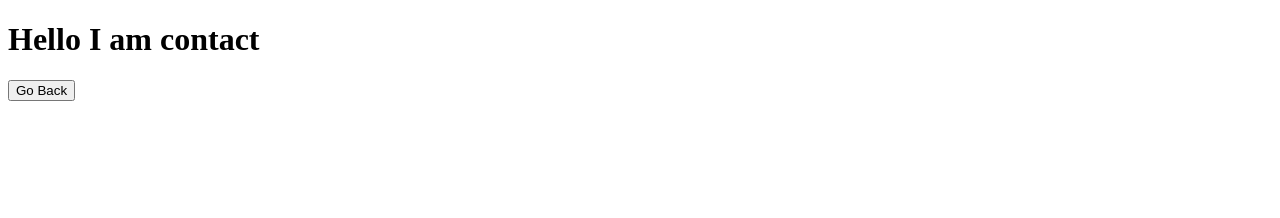
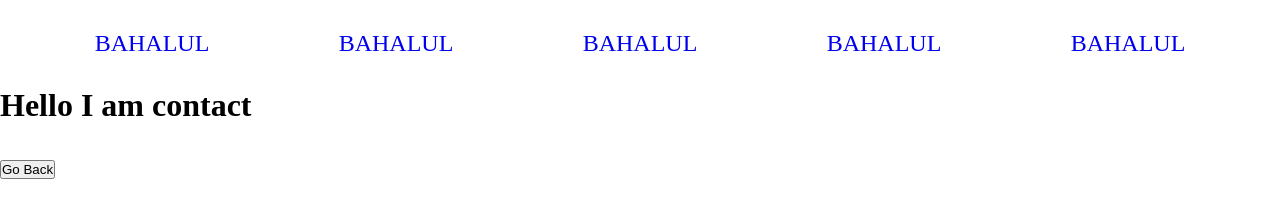
Before and after one commit to Bahalul1981/basicHTML, a plain HTML site: page contact.html in a window 1280 px wide. Drawn offline with Linux system fonts and the light colour scheme.

Commit message:
nav bar added and styling added

```diff
--- a/contact.html
+++ b/contact.html
@@ -5,9 +5,21 @@
     <meta http-equiv="X-UA-Compatible" content="IE=edge">
     <meta name="viewport" content="width=device-width, initial-scale=1.0">
     <title>Document</title>
+    <link rel="stylesheet" href="/style.css">
 </head>
 <body>
-    <h1>Hello I am contact</h1>
+    <header>
+        <nav>
+            <ul>
+                <li> <a href="/index.html">BAHALUL</a></li>
+                <li> <a href="/index.html">BAHALUL</a></li>
+                <li> <a href="/index.html">BAHALUL</a></li>
+                <li> <a href="/index.html">BAHALUL</a></li>
+                <li> <a href="/index.html">BAHALUL</a></li>
+            </ul>
+        </nav>
+    </header>
+    <h1>Hello I am contact</h1><br><br>
 
     <form action="/index.html">
         <button type="submit">Go Back</button>
--- a/style.css
+++ b/style.css
@@ -5,8 +5,11 @@
     margin: 0;
     padding: 0;
     box-sizing: border-box;
+    list-style: none;
+    text-decoration: none;
 }
 
+/* Always use rem. Not pix or em ,becousue with rem user can change font size on your website */
 
 table tr th{
     color: brown;
@@ -22,3 +25,13 @@ h3{
     color: aqua !important;
     font-size: 4rem;
 }
+ header nav ul {
+     margin: 30px;
+     display: flex;
+     justify-content: space-around;
+
+
+ }
+ header nav ul li a{
+     font-size: 1.5rem;
+ }
```
Also changed, not shown: index.html (+4 -0 lines).
